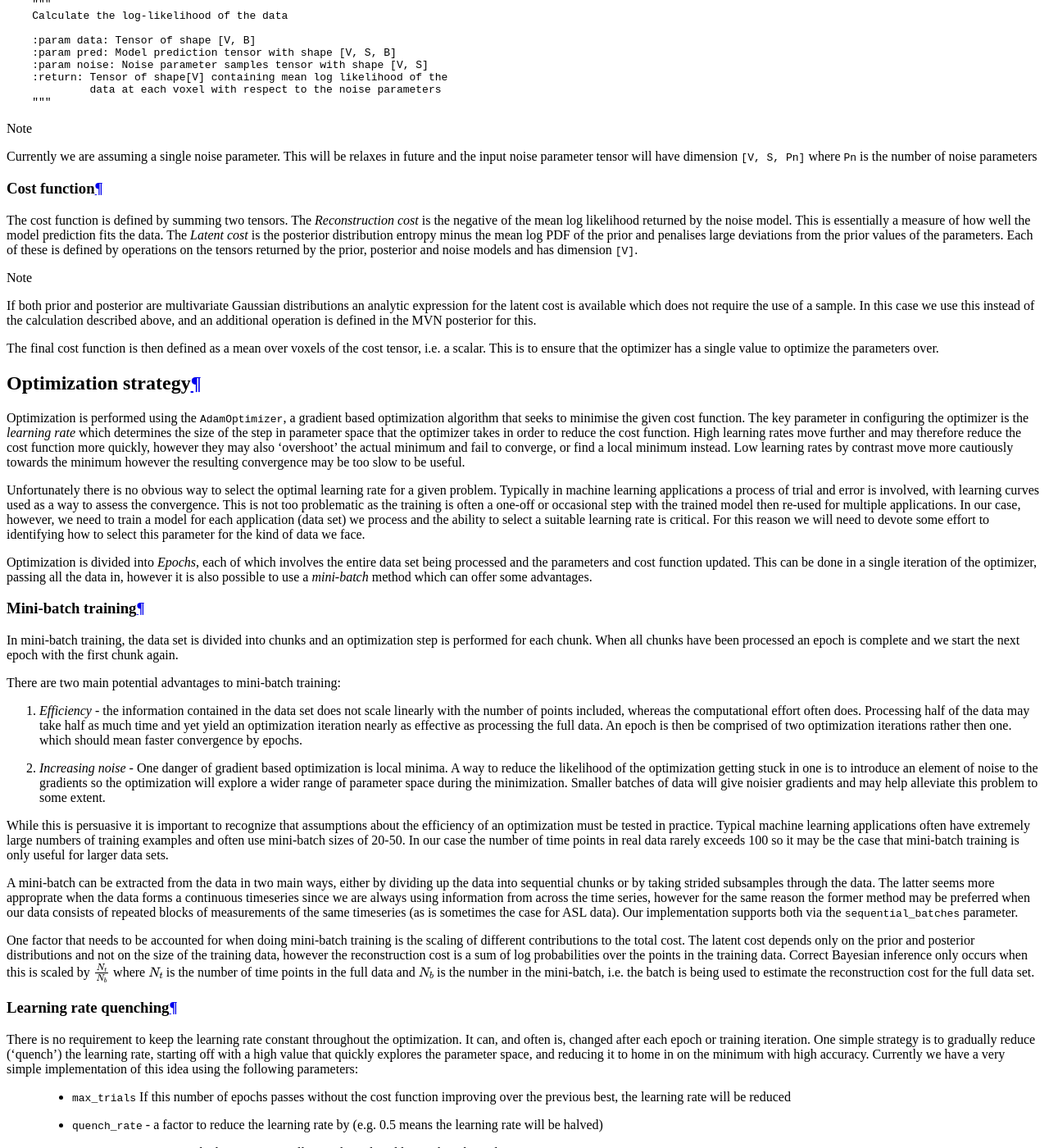
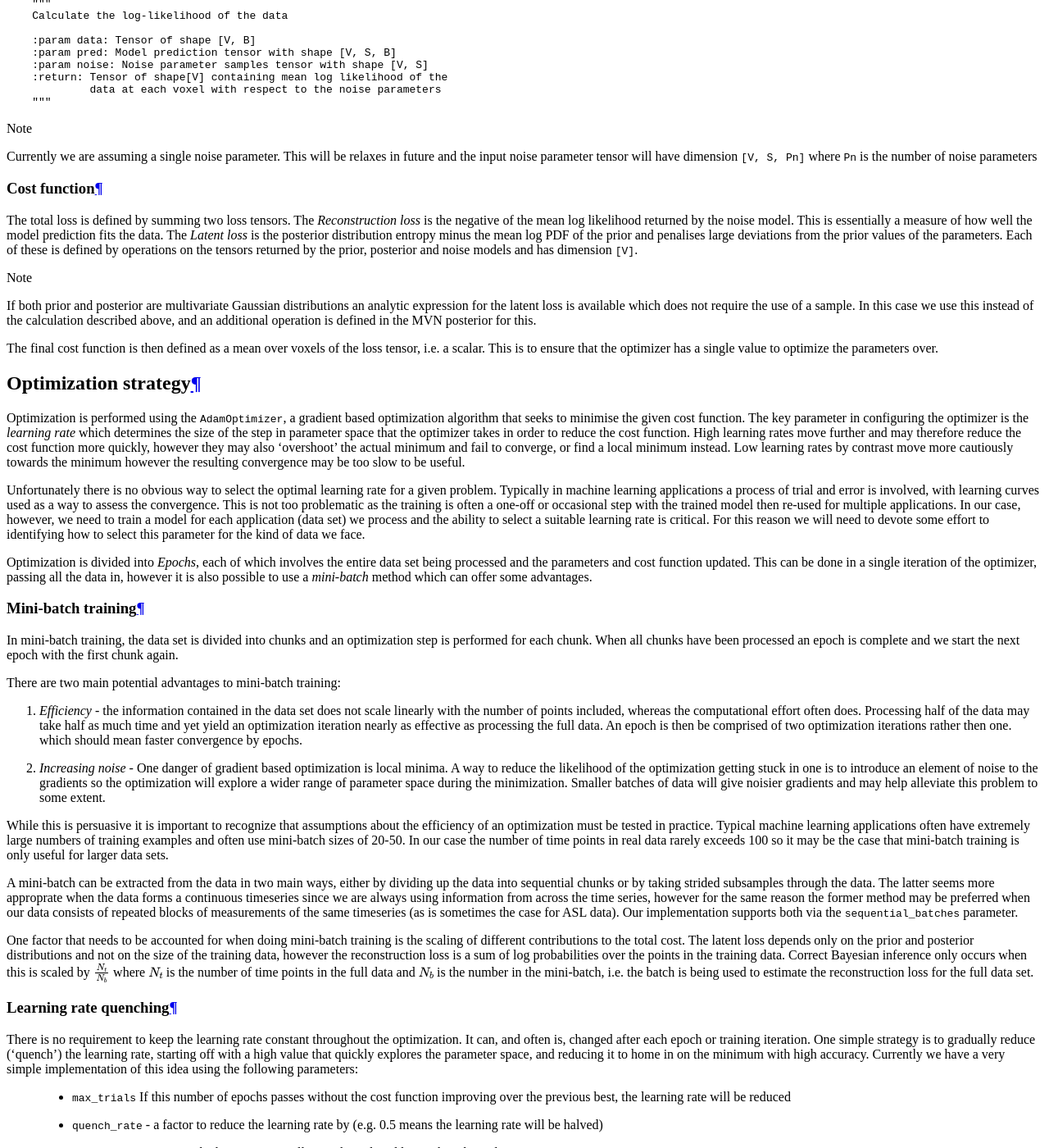
Before and after one commit to ibme-qubic/svbdoc, a Sphinx documentation site: the page built from doc/implementation.rst, in a window 1280 px wide and 1400 px high, scrolled down 2965 px. Shown: the whole window at 82% size. Built offline with Sphinx 7.4.7 and the Read the Docs theme 2.0.0, drawn with Linux system fonts in a browser that asks for light colours; pages that are not in the unit, such as notebooks, are missing from menus.

Commit message:
Tweak working cost/loss

```diff
--- a/doc/implementation.rst
+++ b/doc/implementation.rst
@@ -222,9 +222,9 @@ mean log likelihood tensor with dimensions ``[V]``.
 Cost function
 ~~~~~~~~~~~~~
 
-The cost function is defined by summing two tensors. The *Reconstruction cost* is the
+The total loss is defined by summing two loss tensors. The *Reconstruction loss* is the
 negative of the mean log likelihood returned by the noise model. This is essentially
-a measure of how well the model prediction fits the data. The *Latent cost* is the
+a measure of how well the model prediction fits the data. The *Latent loss* is the
 posterior distribution entropy minus the mean log PDF of the prior and penalises
 large deviations from the prior values of the parameters. Each of these is
 defined by operations on the tensors returned by the prior, posterior and noise models
@@ -232,11 +232,11 @@ and has dimension ``[V]``.
 
 .. note::
     If both prior and posterior are multivariate Gaussian distributions an analytic
-    expression for the latent cost is available which does not require the use
+    expression for the latent loss is available which does not require the use
     of a sample. In this case we use this instead of the calculation described above,
     and an additional operation is defined in the MVN posterior for this.
 
-The final cost function is then defined as a mean over voxels of the cost tensor, i.e.
+The final cost function is then defined as a mean over voxels of the loss tensor, i.e.
 a scalar. This is to ensure that the optimizer has a single value to optimize the
 parameters over.
 
@@ -304,13 +304,13 @@ blocks of measurements of the same timeseries (as is sometimes the case for ASL
 Our implementation supports both via the ``sequential_batches`` parameter.
 
 One factor that needs to be accounted for when doing mini-batch training is the
-scaling of different contributions to the total cost. The latent cost depends
+scaling of different contributions to the total cost. The latent loss depends
 only on the prior and posterior distributions and not on the size of the training
-data, however the reconstruction cost is a sum of log probabilities over the
+data, however the reconstruction loss is a sum of log probabilities over the
 points in the training data. Correct Bayesian inference only occurs when this
 is scaled by :math:`\frac{N_t}{N_b}` where :math:`N_t` is the number of time
 points in the full data and :math:`N_b` is the number in the mini-batch, i.e.
-the batch is being used to estimate the reconstruction cost for the full
+the batch is being used to estimate the reconstruction loss for the full
 data set.
 
 Learning rate quenching
```
